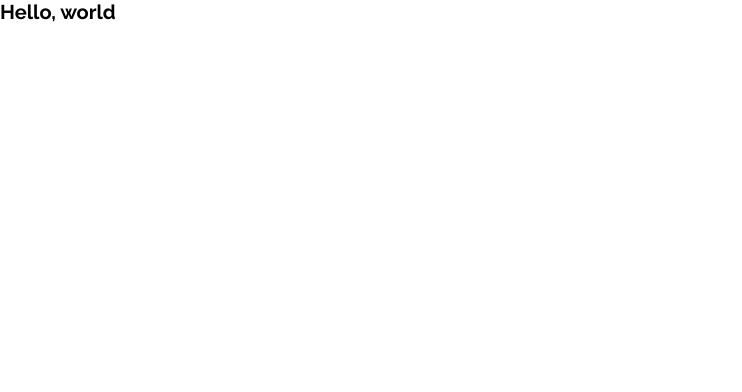
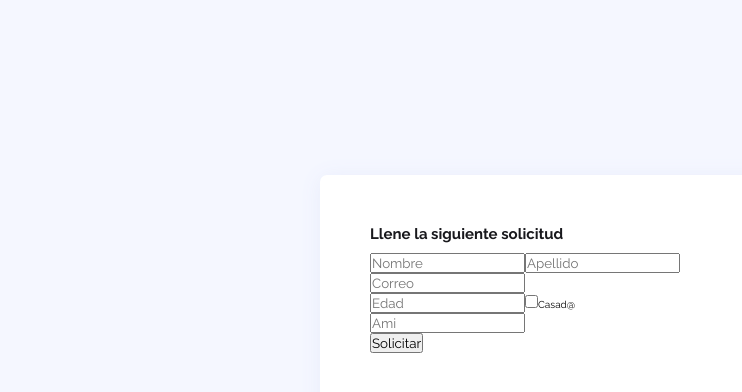
Before and after one commit to sebastiancrossa/atrato-solicitud, a React (Create React App) app: page / in a window 1280 px wide. Shown: the top 392 px of the page, without its empty margins (0-742 px from the left). Built offline with nearby package versions, Linux system fonts and the light colour scheme.

Commit message:
Started on main form

```diff
--- a/package.json
+++ b/package.json
@@ -6,7 +6,11 @@
     "formik": "^1.5.7",
     "react": "^16.8.6",
     "react-dom": "^16.8.6",
+    "react-redux": "^7.0.3",
+    "react-router-dom": "^5.0.1",
     "react-scripts": "3.0.1",
+    "redux": "^4.0.1",
+    "redux-thunk": "^2.3.0",
     "styled-components": "^4.2.1",
     "yup": "^0.27.0"
   },
--- a/src/App.js
+++ b/src/App.js
@@ -1,11 +1,18 @@
 import React from 'react';
+import { Route, Switch, Redirect } from 'react-router-dom';
 
-function App() {
+// Component imports
+import Layout from './hoc/Layout/Layout';
+import PatientForm from './containers/Form/PatientForm/PatientForm';
+
+const App = () => {
   return (
-    <div>
-      <h1>Hello, world</h1>
-    </div>
+    <Layout>
+      <Switch>
+        <Route exact path='/' component={PatientForm} />
+      </Switch>
+    </Layout>
   );
-}
+};
 
 export default App;
--- /dev/null
+++ b/src/containers/Form/PatientForm/PatientForm.js
@@ -0,0 +1,96 @@
+import React from 'react';
+import styled from 'styled-components';
+import { Formik, Form, Field, ErrorMessage } from 'formik';
+import * as Yup from 'yup';
+
+// Component imports
+import {
+  FormWrapper,
+  StyledForm,
+  StyledFormRow
+} from '../../../hoc/Layout/elements';
+
+const Header = styled.h1`
+  font-size: 1.5rem;
+
+  color: var(--color-text);
+  margin-bottom: 1rem;
+`;
+
+const PatientFormSchema = Yup.object().shape({
+  firstName: Yup.string()
+    .required('Escriba su nombre')
+    .min(3, 'Nombre muy corto')
+    .max(25, 'Nombre muy largo'),
+  lastName: Yup.string()
+    .required('Escriba sus apellidos')
+    .min(3, 'Apellido muy corto')
+    .max(25, 'Apellido muy largo'),
+  email: Yup.string()
+    .email('Correo electronico invalido')
+    .required('Favor de escribir un correo'),
+  age: Yup.number()
+    .required('Favor de introducir edad')
+    .min(18, 'Debe ser mayor de edad para mandar una solicitud')
+    .positive('Numero invalido'),
+  averageMonthlyIncome: Yup.number()
+    .positive('Numer invalido')
+    .required('Favor de introducir ingreso')
+});
+
+const PatientForm = () => {
+  return (
+    <Formik
+      initialValues={{
+        firstName: '',
+        lastName: '',
+        email: '',
+        age: '',
+        averageMonthlyIncome: ''
+      }}
+      validationSchema={PatientFormSchema}
+      onSubmit={(values, { setSubmitting }) => {
+        console.log(values);
+      }}
+    >
+      {({ isSubmitting, isValid }) => (
+        <FormWrapper>
+          <StyledForm>
+            <Header>Llene la siguiente solicitud</Header>
+            <StyledFormRow>
+              <Field type='text' name='firstName' placeholder='Nombre' />
+              <ErrorMessage name='firstName' />
+
+              <Field type='text' name='lastName' placeholder='Apellido' />
+              <ErrorMessage name='lastName' />
+            </StyledFormRow>
+
+            <Field type='email' name='email' placeholder='Correo' />
+            <ErrorMessage name='email' />
+
+            <StyledFormRow>
+              <Field type='number' name='age' placeholder='Edad' />
+              <ErrorMessage name='age' />
+
+              <label>
+                <input type='checkbox' name='maritalStatus' />
+                Casad@
+              </label>
+            </StyledFormRow>
+
+            <Field
+              type='number'
+              name='averageMonthlyIncome'
+              placeholder='Ami'
+            />
+            <ErrorMessage name='averageMonthlyIncome' />
+
+            <button type='submit'>Solicitar</button>
+          </StyledForm>
+        </FormWrapper>
+      )}
+    </Formik>
+  );
+};
+
+export default PatientForm;
--- /dev/null
+++ b/src/hoc/Layout/Layout.js
@@ -0,0 +1,19 @@
+import React from 'react';
+import styled from 'styled-components';
+
+const MainWrapper = styled.div`
+  width: 100%;
+  height: 100vh;
+
+  display: flex;
+  align-items: center;
+  justify-content: center;
+
+  background-color: var(--color-background);
+`;
+
+const Layout = ({ children }) => {
+  return <MainWrapper>{children}</MainWrapper>;
+};
+
+export default Layout;
--- /dev/null
+++ b/src/hoc/Layout/elements/index.js
@@ -0,0 +1,33 @@
+import styled from 'styled-components';
+import { Form } from 'formik';
+
+export const FormWrapper = styled.div`
+  width: 50%;
+  height: 45rem;
+
+  border-radius: 7px;
+
+  position: relative;
+
+  padding: 3rem 1.5rem;
+  display: flex;
+  flex-direction: column;
+  align-items: center;
+
+  background-color: var(--color-white);
+  box-shadow: 0rem 0.2rem 2.1rem var(--color-shadow);
+`;
+
+export const StyledForm = styled(Form)`
+  display: flex;
+  flex-direction: column;
+  align-items: start;
+
+  position: absolute;
+  left: 50px;
+  top: 50px;
+`;
+
+export const StyledInputContainer = styled.div``;
+
+export const StyledFormRow = styled.div``;
--- a/src/index.js
+++ b/src/index.js
@@ -1,6 +1,10 @@
 import React from 'react';
 import ReactDOM from 'react-dom';
 import { ThemeProvider } from 'styled-components';
+import { BrowserRouter } from 'react-router-dom';
+
+import { Provider } from 'react-redux';
+import store from './store';
 
 import './index.css';
 import App from './App';
@@ -10,12 +14,16 @@ import theme from './utils/theme';
 import GlobalStyles from './utils/global';
 
 ReactDOM.render(
-  <ThemeProvider theme={theme}>
-    <>
-      <App />
-      <GlobalStyles />
-    </>
-  </ThemeProvider>,
+  <Provider store={store}>
+    <BrowserRouter>
+      <ThemeProvider theme={theme}>
+        <>
+          <App />
+          <GlobalStyles />
+        </>
+      </ThemeProvider>
+    </BrowserRouter>
+  </Provider>,
   document.getElementById('root')
 );
 
--- /dev/null
+++ b/src/store/index.js
@@ -0,0 +1,16 @@
+import { compose, createStore, applyMiddleware } from 'redux';
+import thunk from 'redux-thunk';
+
+import rootReducer from './reducers';
+
+const composeEnhancers =
+  process.env.NODE_ENV === 'development'
+    ? window.__REDUX_DEVTOOLS_EXTENSION_COMPOSE__ || compose
+    : compose;
+
+const store = createStore(
+  rootReducer,
+  composeEnhancers(applyMiddleware(thunk))
+);
+
+export default store;
--- /dev/null
+++ b/src/store/reducers/formReducer.js
@@ -0,0 +1,5 @@
+const initialState = {};
+
+export default (state = initialState, action) => {
+  return 'form reducer works';
+};
--- /dev/null
+++ b/src/store/reducers/index.js
@@ -0,0 +1,6 @@
+import { combineReducers } from 'redux';
+import formReducer from './formReducer';
+
+export default combineReducers({
+  form: formReducer
+});
--- a/src/utils/global.js
+++ b/src/utils/global.js
@@ -19,8 +19,11 @@ export default createGlobalStyle`
 
         /* Declaracion de nuestras variables CSS */
         --color-main: ${props => props.theme.colors.main};
+        --color-white: ${props => props.theme.colors.white};
+        --color-background: ${props => props.theme.colors.background};
         --color-text: ${props => props.theme.colors.textColor};
         --color-shadow: ${props => props.theme.colors.shadow};
+        --color-shadowBlue: ${props => props.theme.colors.shadowBlue};
 
         @media ${props => props.theme.mediaQueries.small} {
             font-size: 80%;
--- a/src/utils/theme.js
+++ b/src/utils/theme.js
@@ -1,8 +1,11 @@
 const theme = {
   colors: {
     main: '#03B0F0',
+    white: '#FFF',
+    background: '#F5F7FF',
     textColor: '#19191D',
-    shadow: 'rgba(232, 236, 251, 88)'
+    shadow: 'rgba(232, 236, 251, 88)',
+    shadowBlue: 'rgba(3, 176, 240, 45)'
   },
 
   mediaQueries: {
```
Also changed, not shown: 1 other file (tests, documents, lock files or other folders).
